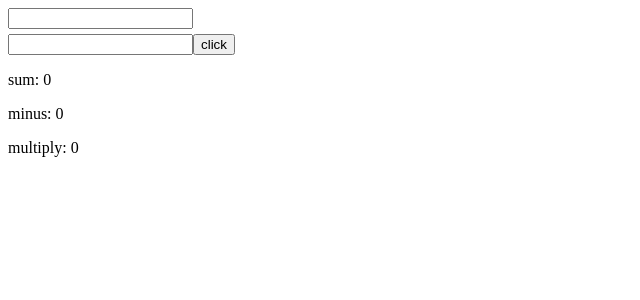
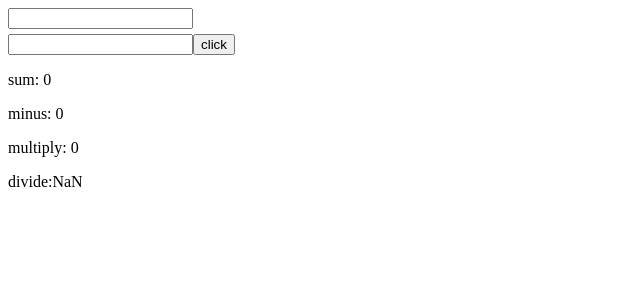
Before and after one commit to ruslaRuslan/react-home-work6, a React (Vite) app: page / in a window 1280 px wide. Shown: the top 300 px of the page, without its empty margins (0-640 px from the left). Built offline with nearby package versions, Linux system fonts and the light colour scheme.

Commit message:
bolme hazir

```diff
--- a/src/components/Index.jsx
+++ b/src/components/Index.jsx
@@ -27,6 +27,7 @@ const Index = ({ }) => {
             <p>sum: {+claculator + +claculator2}</p>
             <p>minus: {+claculator - +claculator2}</p>
             <p>multiply: {+claculator * +claculator2}</p>
+            <p>divide:{+claculator / +claculator2}</p>
 
 
         </>
```
